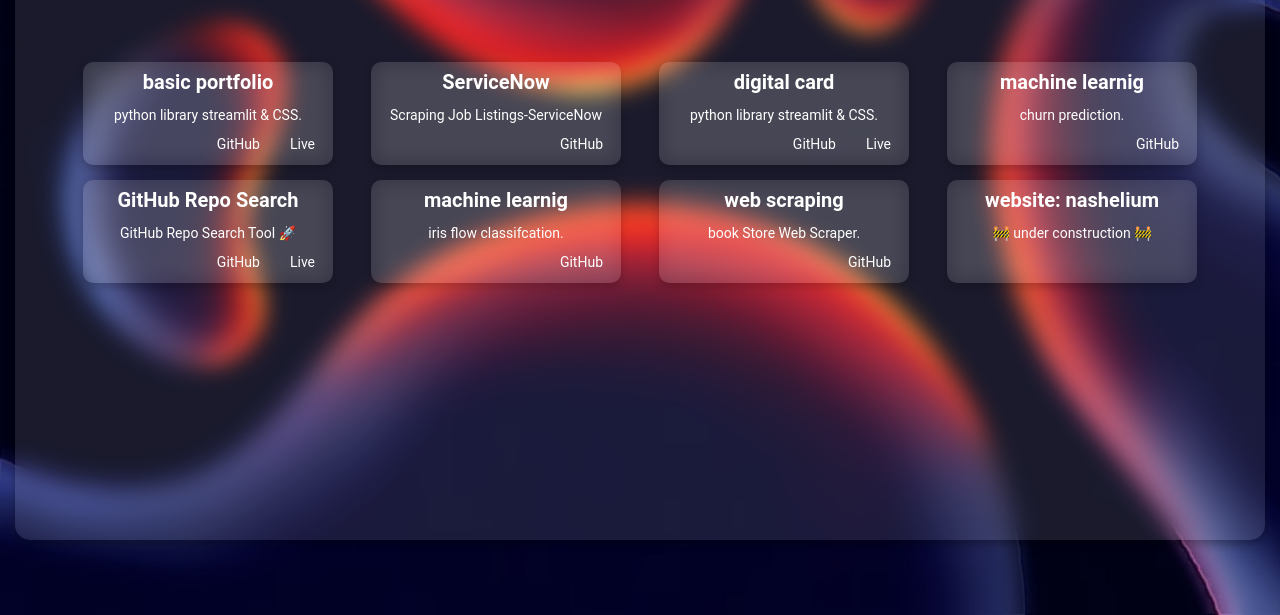
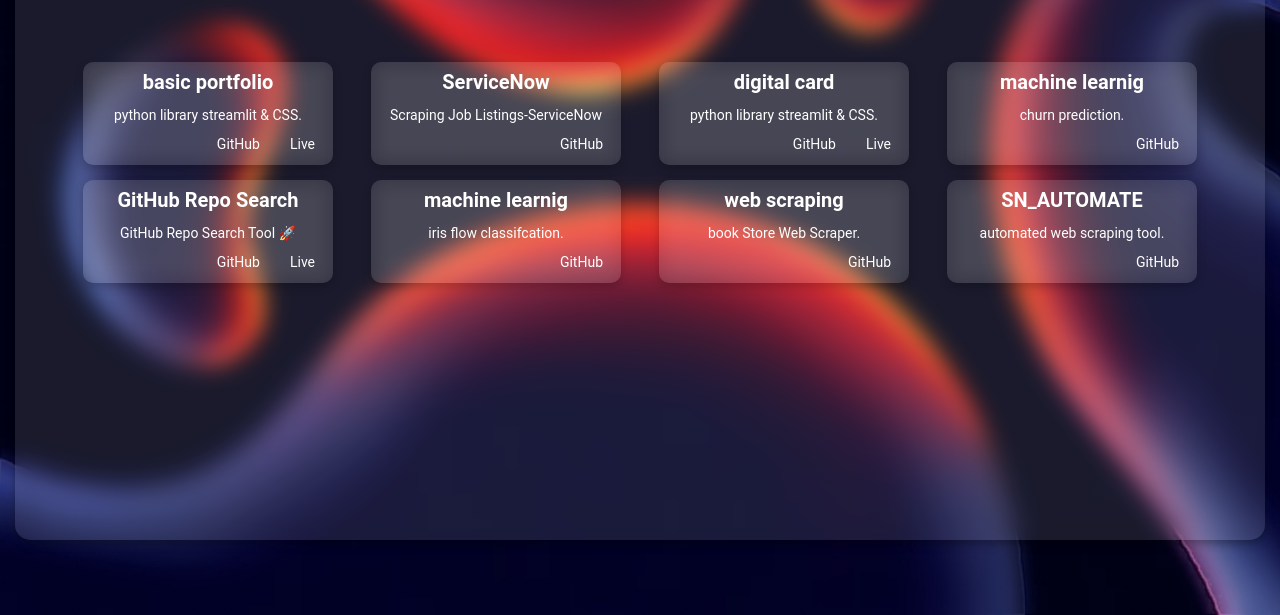
Before and after one commit to theritikbarnwal/ritikport, a plain HTML site: page work.html in a window 1280 px wide. Shown: the part 185-800 px from the top of the page. Drawn offline with Linux system fonts and the light colour scheme.

Commit message:
project upload

```diff
--- a/work.html
+++ b/work.html
@@ -85,11 +85,10 @@
             </div>
 
             <div class="card">
-                <h3>website: nashelium</h3>
-                <p>🚧 under construction 🚧</p>
+                <h3>SN_AUTOMATE</h3>
+                <p>automated web scraping tool.</p>
                 <div class="buttons">
-                <!-- <a href="#" class="github" target="_blank">GitHub</a>
-                    <a href="#" class="live" target="_blank">Live</a> -->
+                    <a href="https://github.com/theritikbarnwal/SN_AUTOMATE" class="github" target="_blank">GitHub</a>
                 </div>
             </div>
 
```
